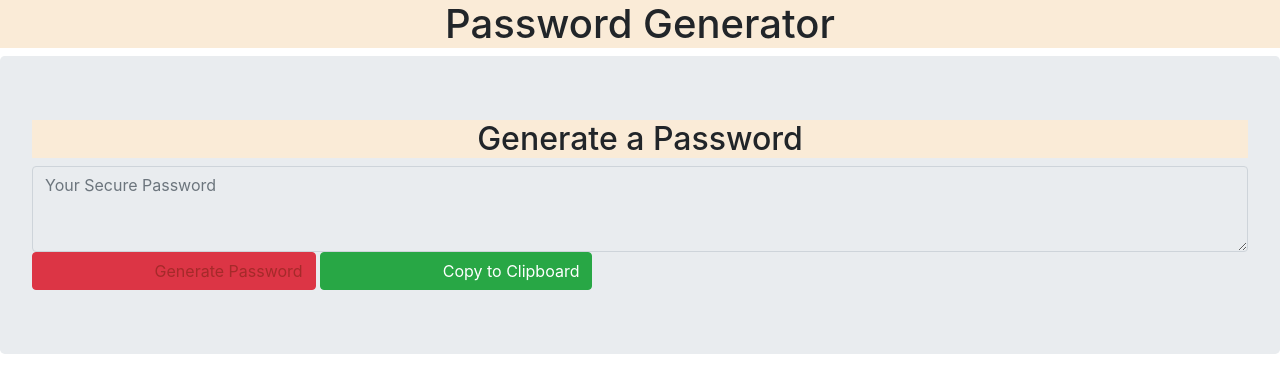
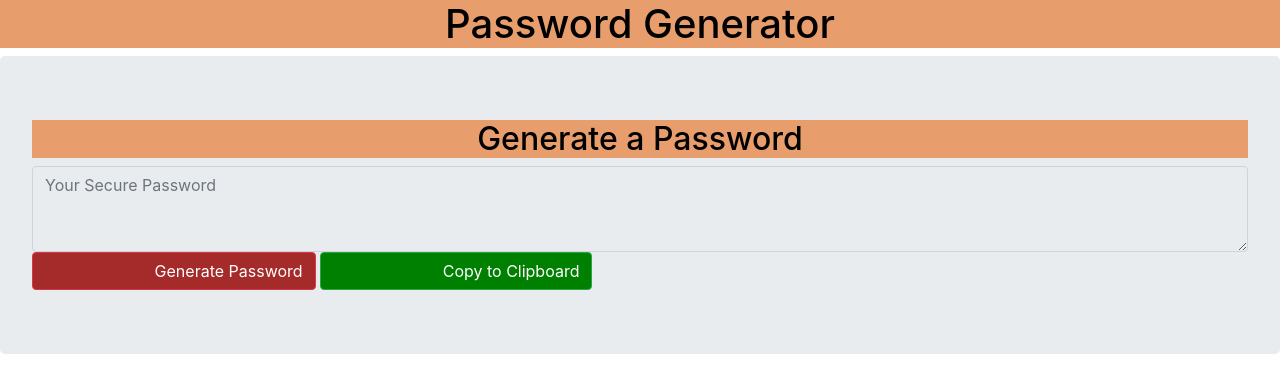
Before and after one commit to Rmj22/Password, a plain HTML site: page index.html in a window 1280 px wide. Drawn offline with nearby package versions, Linux system fonts and the light colour scheme.

Commit message:
fixed styling

```diff
--- a/style.css
+++ b/style.css
@@ -1,13 +1,15 @@
 h1,h2 {
     position: center;
-    background-color: antiquewhite;
+    background-color: rgb(231, 157, 108);
+    color: black;
 }
 
 #generate {
     padding-left: 10%;
-    color: brown;
+    background-color: brown;
 }
 
 #copy {
     padding-left: 10%;
+    background-color: green;
 }
```
Also changed, not shown: PG.js (+2 -6 lines).
